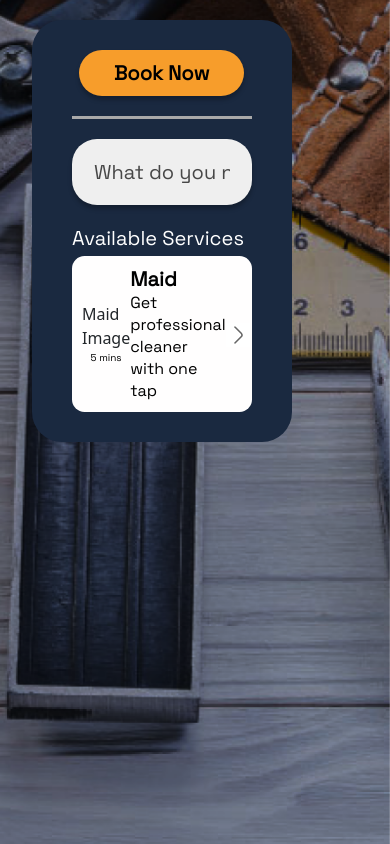
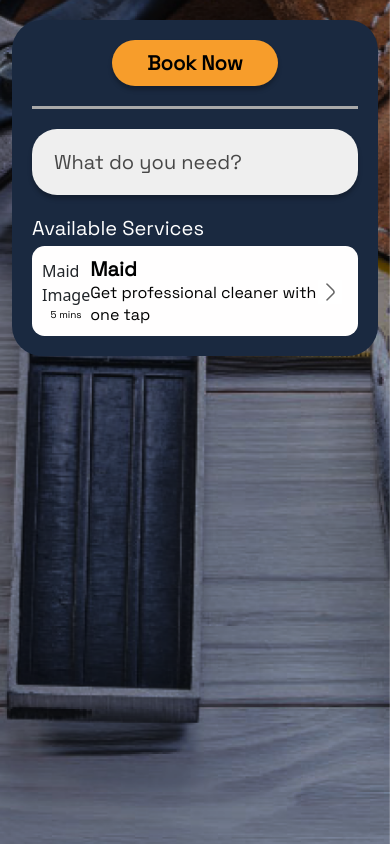
Before and after one commit to sakshgupta/Local_Seva, a React (Create React App) app in the folder client/: page / in a window 390 px wide. Built offline with nearby package versions, Linux system fonts and the light colour scheme.

Commit message:
services responsive

```diff
--- a/client/src/Folders/AvailableServices/ServicePage.css
+++ b/client/src/Folders/AvailableServices/ServicePage.css
@@ -123,3 +123,19 @@
   line-height: 22px;
   color: #000000;
 }
+
+@media only screen and (max-width: 992px) {
+  .services_provided_container {
+    width: 90%;
+    padding: 20px 20px;
+  }
+}
+@media only screen and (max-width: 576px) {
+  .services_provided_container {
+    width: 100%;
+  }
+
+  .service_page_main {
+    padding-left: 0px;
+  }
+}
```
